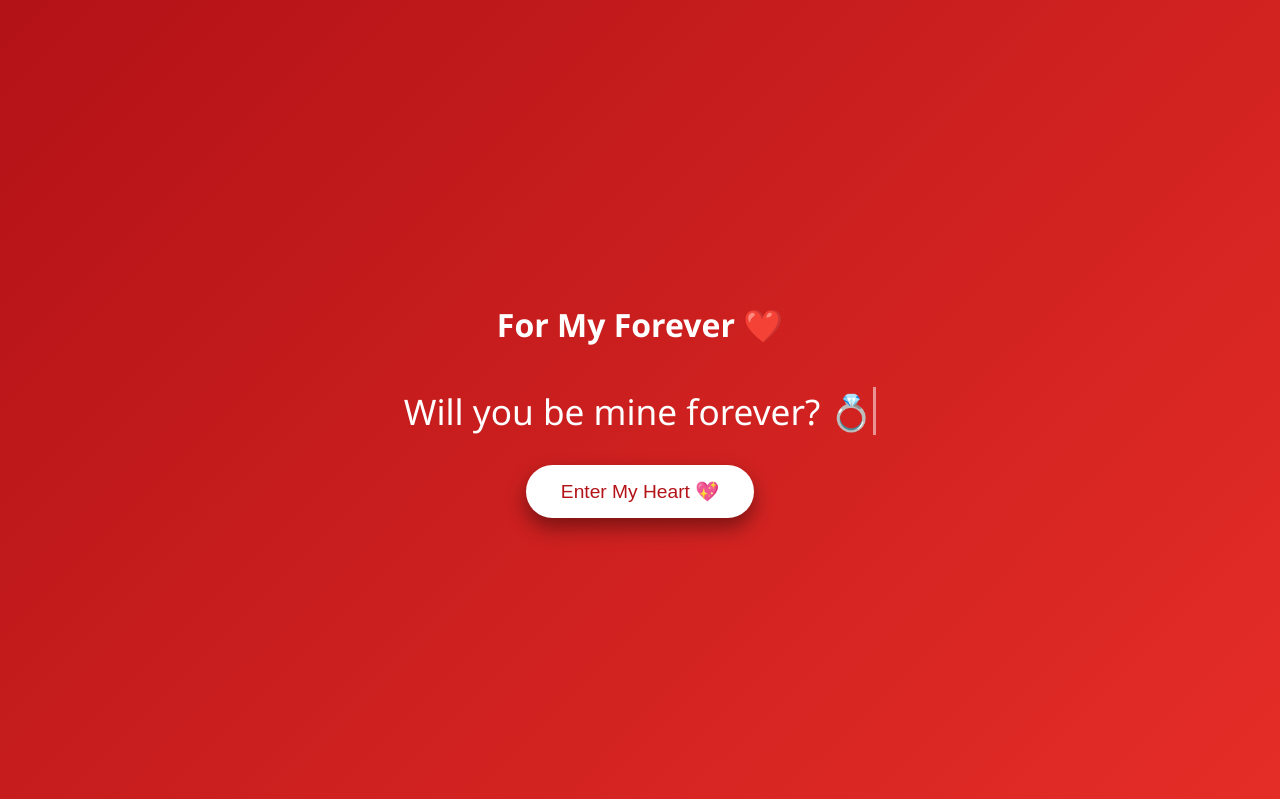
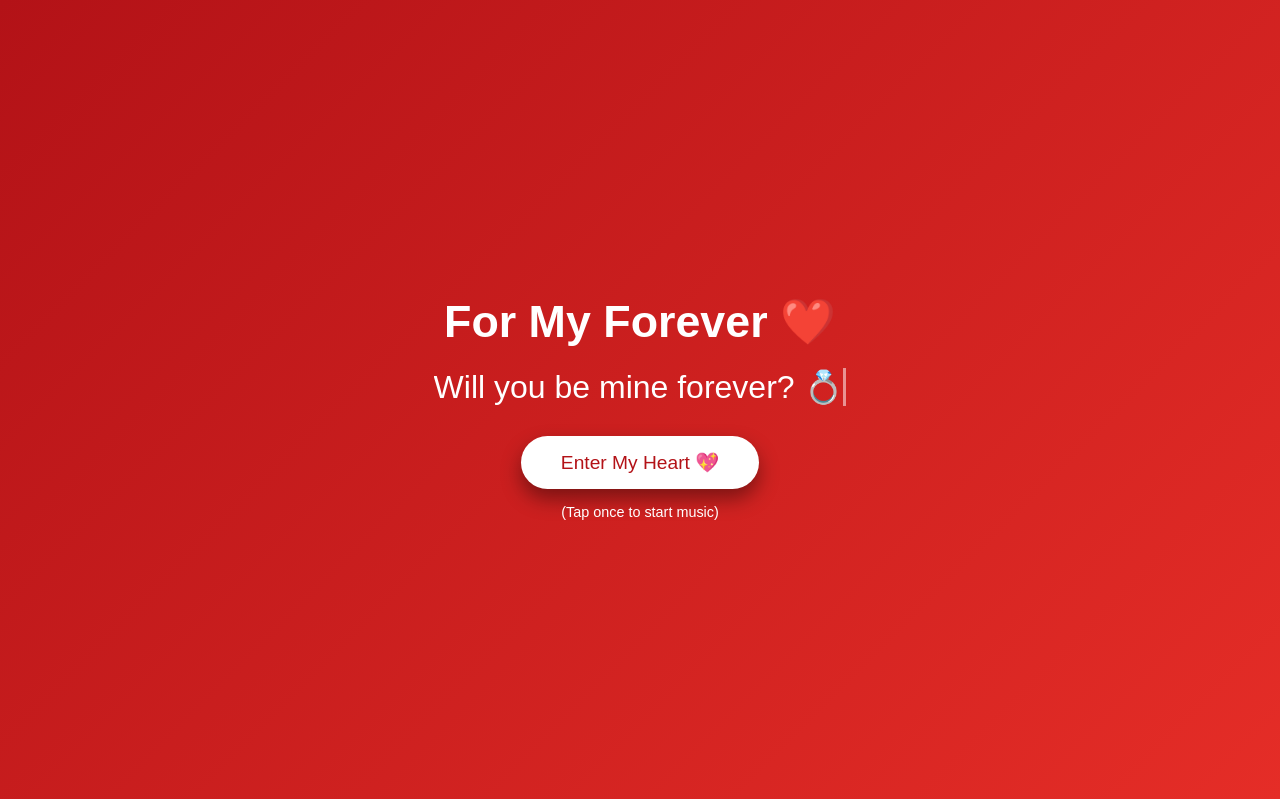
Before and after one commit to neel833/1st-anniversary-babe, a plain HTML site: page index.html in a window 1280 px wide. Shown: the top 799 px of the page. Drawn offline with Linux system fonts and the light colour scheme.

Commit message:
Update index.html

```diff
--- a/index.html
+++ b/index.html
@@ -1,26 +1,71 @@
 <!DOCTYPE html>
 <html lang="en">
 <head>
-  <meta charset="UTF-8">
-  <title>Happy 1st Anniversary My Love ❤️</title>
-  <meta name="viewport" content="width=device-width, initial-scale=1.0">
+  <meta charset="UTF-8" />
+  <title>Happy 1st Anniversary ❤️</title>
+  <meta name="viewport" content="width=device-width, initial-scale=1.0" />
 
   <style>
     body {
       margin: 0;
-      font-family: 'Segoe UI', sans-serif;
+      font-family: Arial, sans-serif;
       background: linear-gradient(135deg, #ffdde1, #ee9ca7);
+      color: #4a1c2f;
       text-align: center;
-      color: #4a1c2f;
       overflow-x: hidden;
+    }
+
+    /* INTRO SCREEN */
+    #introScreen {
+      position: fixed;
+      inset: 0;
+      background: linear-gradient(135deg, #b31217, #e52d27);
+      display: flex;
+      flex-direction: column;
+      justify-content: center;
+      align-items: center;
+      color: white;
+      z-index: 10000;
+      padding: 20px;
+    }
+
+    #introScreen h1 {
+      font-size: 2.8rem;
+      margin-bottom: 10px;
+    }
+
+    .typing {
+      font-size: 2rem;
+      overflow: hidden;
+      white-space: nowrap;
+      border-right: 3px solid white;
+      animation: typing 4s steps(30, end), blink .7s infinite;
+      margin-top: 10px;
+    }
+
+    @keyframes typing {
+      from { width: 0 }
+      to { width: 100% }
+    }
+
+    @keyframes blink {
+      50% { border-color: transparent }
+    }
+
+    .enter-btn {
+      margin-top: 30px;
+      padding: 15px 40px;
+      font-size: 1.2rem;
+      border: none;
+      border-radius: 30px;
+      background: white;
+      color: #b31217;
+      cursor: pointer;
+      box-shadow: 0 10px 20px rgba(0,0,0,0.4);
     }
 
     header {
       padding: 40px 20px;
-    }
-
-    header h1 {
-      font-size: 3rem;
     }
 
     .gallery {
@@ -36,15 +81,10 @@
       width: 100%;
       border-radius: 20px;
       box-shadow: 0 10px 25px rgba(0,0,0,0.25);
-      transition: transform 0.3s;
-    }
-
-    .gallery img:hover {
-      transform: scale(1.05);
     }
 
     .message {
-      background: rgba(255,255,255,0.7);
+      background: rgba(255,255,255,0.75);
       padding: 30px;
       border-radius: 20px;
       max-width: 800px;
@@ -52,88 +92,36 @@
       box-shadow: 0 8px 20px rgba(0,0,0,0.2);
     }
 
-    /* Falling hearts & roses */
+    /* FALLING ELEMENTS */
     .heart, .rose {
       position: fixed;
-      top: -30px;
+      top: -20px;
+      pointer-events: none;
       animation: fall linear infinite;
       z-index: 9999;
-      pointer-events: none;
     }
 
-    .heart {
-      color: red;
-      font-size: 20px;
-    }
-
-    .rose {
-      font-size: 22px;
-    }
+    .heart { color: red; font-size: 20px; }
+    .rose { font-size: 22px; }
 
     @keyframes fall {
-      to {
-        transform: translateY(110vh) rotate(360deg);
-      }
-    }
-
-    /* Intro screen */
-    #introScreen {
-      position: fixed;
-      inset: 0;
-      background: linear-gradient(135deg, #b31217, #e52d27);
-      display: flex;
-      flex-direction: column;
-      justify-content: center;
-      align-items: center;
-      color: white;
-      z-index: 10000;
-      text-align: center;
-      padding: 20px;
-    }
-
-    .typing {
-      overflow: hidden;
-      white-space: nowrap;
-      border-right: 3px solid white;
-      animation: typing 4s steps(30,end), blink .7s infinite;
-      font-size: 2.2rem;
-      margin-top: 20px;
-    }
-
-    @keyframes typing {
-      from { width: 0 }
-      to { width: 100% }
-    }
-
-    @keyframes blink {
-      50% { border-color: transparent }
-    }
-
-    .enter-btn {
-      margin-top: 30px;
-      padding: 15px 35px;
-      font-size: 1.2rem;
-      border: none;
-      border-radius: 30px;
-      background: white;
-      color: #b31217;
-      cursor: pointer;
-      box-shadow: 0 10px 20px rgba(0,0,0,0.4);
+      to { transform: translateY(110vh) rotate(360deg); }
     }
   </style>
 </head>
 
 <body>
 
-<!-- INTRO SCREEN -->
+<!-- INTRO -->
 <div id="introScreen">
   <h1>For My Forever ❤️</h1>
   <div class="typing">Will you be mine forever? 💍</div>
-  <button class="enter-btn" onclick="enterSite()">Enter My Heart 💖</button>
+  <button class="enter-btn" id="startBtn">Enter My Heart 💖</button>
+  <p style="margin-top:15px; font-size:0.9rem;">(Tap once to start music)</p>
 </div>
 
-<!-- MUSIC -->
-<audio id="bgMusic" loop>
+<!-- AUDIO (BULLETPROOF) -->
+<audio id="bgMusic" preload="auto" loop playsinline>
   <source src="janam_janam.mp3" type="audio/mpeg">
 </audio>
 
@@ -143,16 +131,16 @@
 </header>
 
 <section class="gallery">
-  <img src="606542245_25846602494963277_1932360437498613541_n.jpeg">
-  <img src="605628884_817824847922407_7098600923762276303_n.jpeg">
-  <img src="605914600_1909920580404400_2938635036607107819_n.jpeg">
+  <img src="606542245_25846602494963277_1932360437498613541_n.jpeg" />
+  <img src="605628884_817824847922407_7098600923762276303_n.jpeg" />
+  <img src="605914600_1909920580404400_2938635036607107819_n.jpeg" />
 </section>
 
 <section class="message">
   <h2>To My Beautiful Wife</h2>
   <p>
-    This one year with you has been the most beautiful chapter of my life.
-    Your smile is my strength, your love is my peace, and your presence is my home.
+    This one year with you has been the most beautiful journey of my life.
+    Your smile is my strength and your love is my peace.
     <br><br>
     I promise to love you more with every heartbeat.
     This is just the beginning of our forever ❤️
@@ -164,22 +152,32 @@
 </footer>
 
 <script>
-  function enterSite() {
+  const music = document.getElementById("bgMusic");
+  const btn = document.getElementById("startBtn");
+
+  btn.addEventListener("click", () => {
     document.getElementById("introScreen").style.display = "none";
 
-    const music = document.getElementById("bgMusic");
+    music.muted = false;
+    music.volume = 1;
+
     music.play().catch(() => {
-      console.log("User interaction required");
+      alert("Tap once anywhere on the screen to start music ❤️");
     });
-  }
+  });
 
-  function createFalling(className, symbol) {
+  document.body.addEventListener("click", () => {
+    if (music.paused) {
+      music.play().catch(() => {});
+    }
+  }, { once: true });
+
+  function createFalling(cls, symbol) {
     const el = document.createElement("div");
-    el.className = className;
+    el.className = cls;
     el.innerHTML = symbol;
     el.style.left = Math.random() * 100 + "vw";
     el.style.animationDuration = 4 + Math.random() * 6 + "s";
-    el.style.opacity = Math.random();
     document.body.appendChild(el);
     setTimeout(() => el.remove(), 10000);
   }
```
